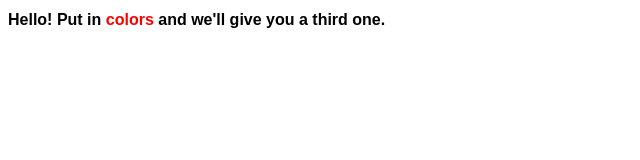
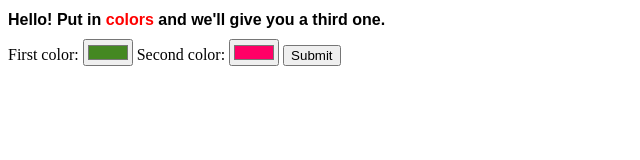
Before and after one commit to cjcjameson/that_third_color, a plain HTML site: page index.html in a window 1280 px wide. Shown: the whole page, without its empty margins (0-640 px from the left). Drawn offline with Linux system fonts and the light colour scheme.

Commit message:
Added form elements for getting in colors
Next step: add javascript listener to the input button
Add div to show output
Ajaxify so whole page doesn't reload

```diff
--- a/index.html
+++ b/index.html
@@ -9,6 +9,15 @@
 
 <body>
 <h1>Hello! Put in <span class="red">colors</span> and we'll give you a third one.</h1>
+
+<form>
+First color:
+<input type="color" name="first_color" value="#448822">
+Second color:
+<input type="color" name="second_color" value="#ff0066">
+<input type="submit">
+</form>
+
 </body>
 
 </html>
```
